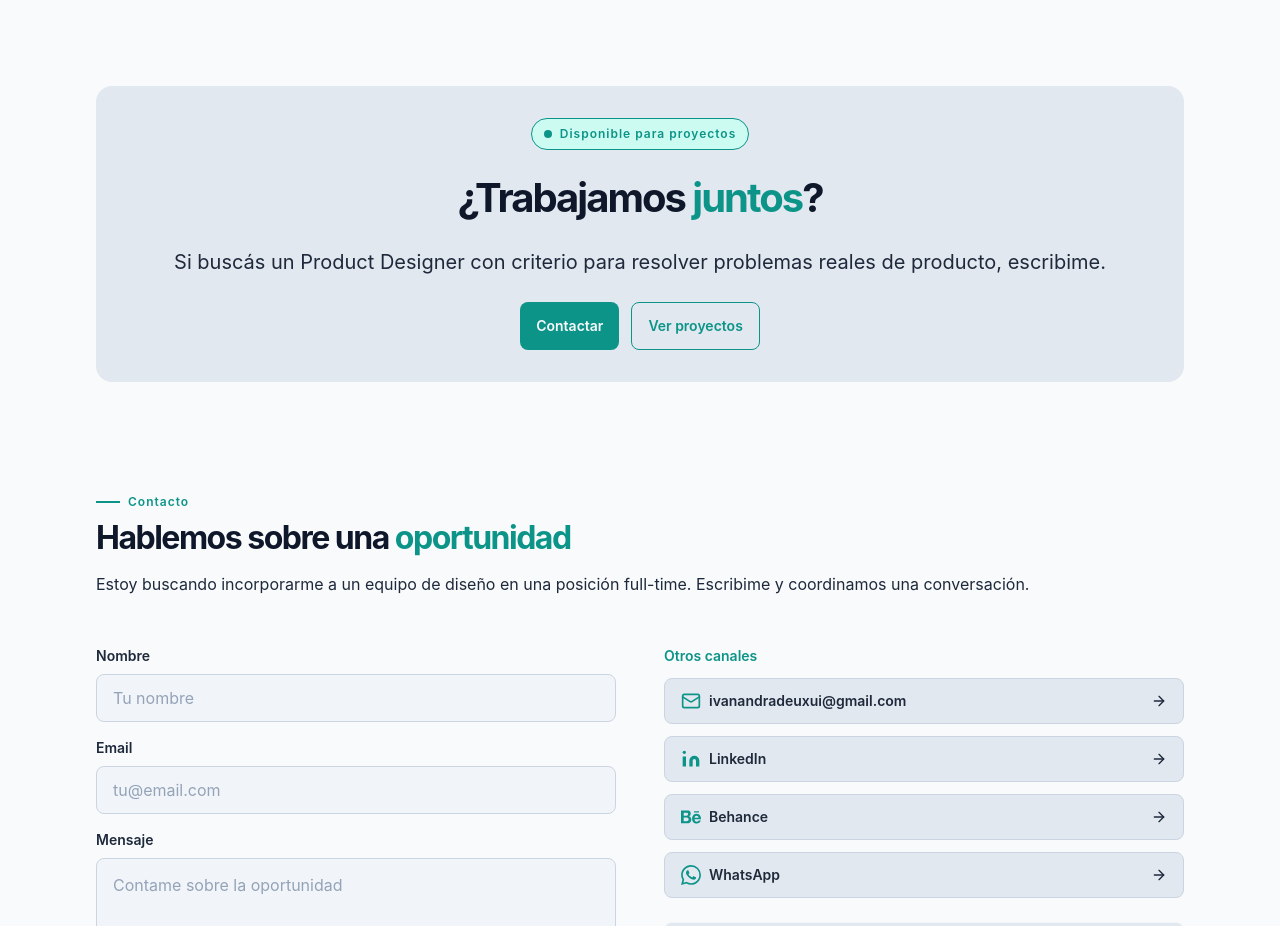
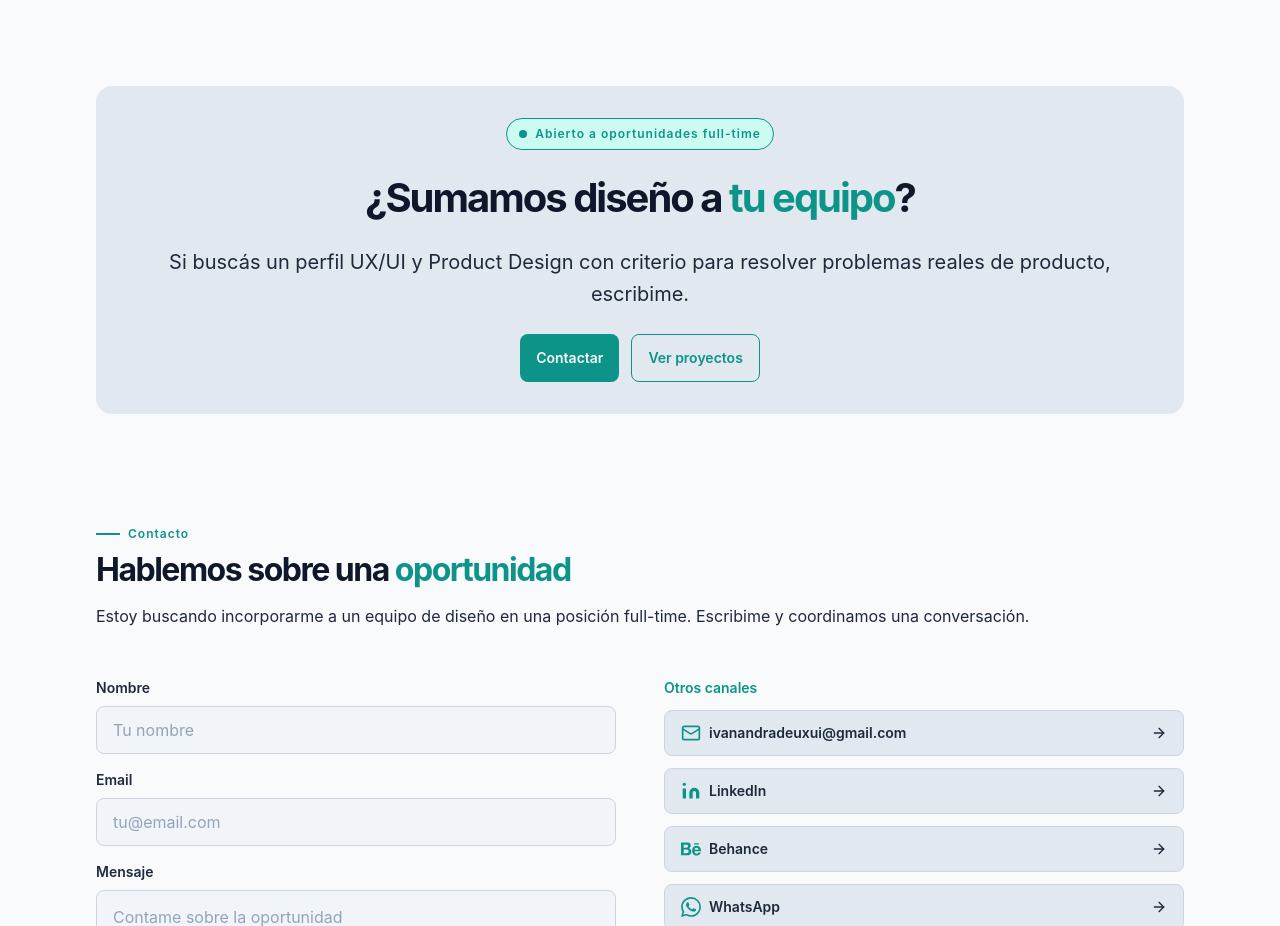
Before and after one commit to Ivan-andrade7/Portfolio-Ivan-Andrade-UX-UI-Product-Design, a Next.js app: page / in a window 1280 px wide. Shown: the part 6800-7726 px from the top of the page. Built offline with nearby package versions, Linux system fonts and the light colour scheme.

Commit message:
Align final CTA with full-time search

```diff
--- a/components/CtaFinal.tsx
+++ b/components/CtaFinal.tsx
@@ -5,26 +5,26 @@ export default function CtaFinal() {
       {/* Band: inset/xl=32px, gap/lg=24px, radius/block=16px, bg-secondary */}
       <div className="flex flex-col gap-6 p-8 rounded-2xl overflow-hidden items-center text-center bg-[var(--bg-secondary)]">
 
-        {/* "Disponible para proyectos" — mismo dot que el Hero */}
+        {/* Disponibilidad laboral — mismo dot que el Hero */}
         <div className="flex items-center gap-2 h-8 px-3 py-2 rounded-full bg-[var(--brand-soft)] border border-[var(--border-interactive)] shrink-0">
           <span className="relative flex w-2 h-2 shrink-0">
             <span className="animate-ping absolute inline-flex h-full w-full rounded-full bg-[var(--text-accent)] opacity-75" />
             <span className="relative inline-flex rounded-full w-2 h-2 bg-[var(--text-accent)]" />
           </span>
           <span className="text-[var(--text-accent)] text-[12px] font-semibold leading-4 tracking-[1px] whitespace-nowrap">
-            Disponible para proyectos
+            Abierto a oportunidades full-time
           </span>
         </div>
 
         {/* H1: 40px/700/48px/-2px — primary + accent */}
         <h2 className="text-[var(--text-primary)] text-[40px] font-bold leading-[48px] tracking-[-2px]">
-          ¿Trabajamos{" "}
-          <span className="text-[var(--text-accent)]">juntos</span>?
+          ¿Sumamos diseño a{" "}
+          <span className="text-[var(--text-accent)]">tu equipo</span>?
         </h2>
 
         {/* Body-L: 20px/400/32px — secondary */}
         <p className="text-[var(--text-secondary)] text-[20px] leading-8">
-          Si buscás un Product Designer con criterio para resolver problemas reales de producto, escribime.
+          Si buscás un perfil UX/UI y Product Design con criterio para resolver problemas reales de producto, escribime.
         </p>
 
         {/* Buttons — gap/sm=12px */}
```
